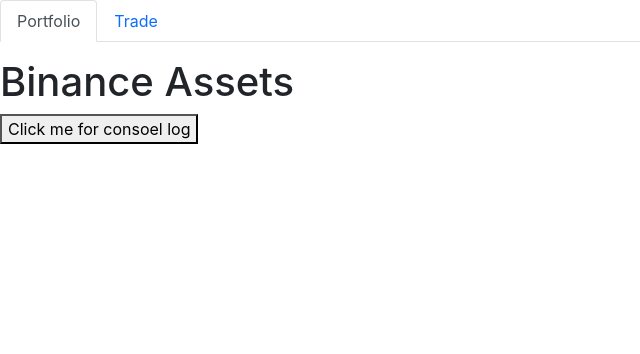
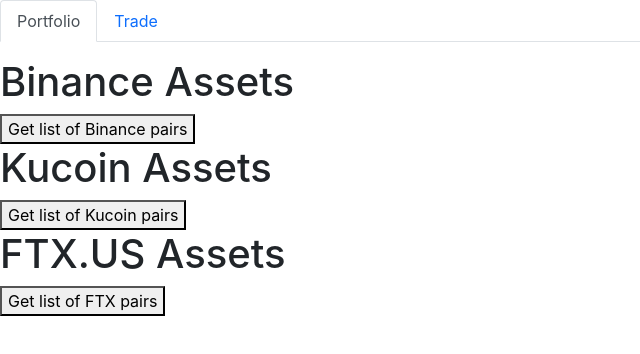
Before and after one commit to proyceus/trading_app, a React (Create React App) app in the folder client/: page / in a window 1280 px wide. Both pictures are taken after a click on the tab "Portfolio". Shown: the top 354 px of the page, without its empty margins (0-640 px from the left). Built offline with nearby package versions, Linux system fonts and the light colour scheme; the HTML template or start-up script is replaced by a standard one.

Commit message:
added in three exchanges lists

```diff
--- a/client/src/components/Assets/Assets.js
+++ b/client/src/components/Assets/Assets.js
@@ -2,28 +2,45 @@
 import {AssetDropdown} from '../index.js';
 
 
-const Assets = () => {
+const Assets = ({changeAsset}) => {
 
   const [binanceAssets, setBinanceAssets] = useState(null);
+  const [kucoinAssets, setKucoinAssets] = useState(null);
+  const [ftxAssets, setFTXAssets] = useState(null);
 
   useEffect(() => {
     // fetchAllBinanceAssets();
   }, [])
 
   const fetchAllBinanceAssets = async () => {
-    await fetch("https://api.binance.com/api/v3/exchangeInfo")
+    await fetch("https://api.binance.us/api/v3/exchangeInfo")
       .then(response => response.json())
-      .then(data => setBinanceAssets(data.symbols.filter(asset => asset.quoteAsset === 'USDT' || asset.quoteAsset === 'BTC' || asset.quoteAsset === 'ETH')))
+      .then(data => setBinanceAssets(data.symbols.filter(asset => asset.quoteAsset === 'USDT' || asset.quoteAsset === 'BTC' || asset.quoteAsset === 'USD')))
+  }
+
+  const fetchAllKucoinAssets = async () => {
+    await fetch("https://enigmatic-bayou-03029.herokuapp.com/https://api.kucoin.com/api/v1/symbols")
+      .then(response => response.json())
+      .then(data => setKucoinAssets(data.data.filter(asset => asset.quoteCurrency === 'USDT' || asset.quoteCurrency === 'BTC' || asset.quoteCurrency === 'ETH')))
+  }
+
+  const fetchAllFTXAssets = async () => {
+    await fetch("https://enigmatic-bayou-03029.herokuapp.com/https://ftx.us/api/markets")
+      .then(response => response.json())
+      .then(data => setFTXAssets(data.result.filter(asset => asset.quoteCurrency === 'USDT' || asset.quoteCurrency === 'BTC' || asset.quoteCurrency === 'USD')))
   }
 
   return (
     <div>
       <h1>Binance Assets</h1>
-      <button onClick={fetchAllBinanceAssets}>Click me for consoel log</button>
-      {binanceAssets && <AssetDropdown assetList={binanceAssets} />}
-      {/* <select>
-        {binanceAssets && binanceAssets.map((item) => <option value={item.symbol}>{item.baseAsset}/{item.quoteAsset}</option>)}
-      </select> */}
+      <button onClick={fetchAllBinanceAssets}>Get list of Binance pairs</button>
+      {binanceAssets && <AssetDropdown assetList={binanceAssets} changeAsset={changeAsset} />}
+      <h1>Kucoin Assets</h1>
+      <button onClick={fetchAllKucoinAssets}>Get list of Kucoin pairs</button>
+      {kucoinAssets && <AssetDropdown assetList={kucoinAssets} changeAsset={changeAsset} />}
+      <h1>FTX.US Assets</h1>
+      <button onClick={fetchAllFTXAssets}>Get list of FTX pairs</button>
+      {ftxAssets && <AssetDropdown assetList={ftxAssets} changeAsset={changeAsset} />}
     </div>
   )
 }
```
